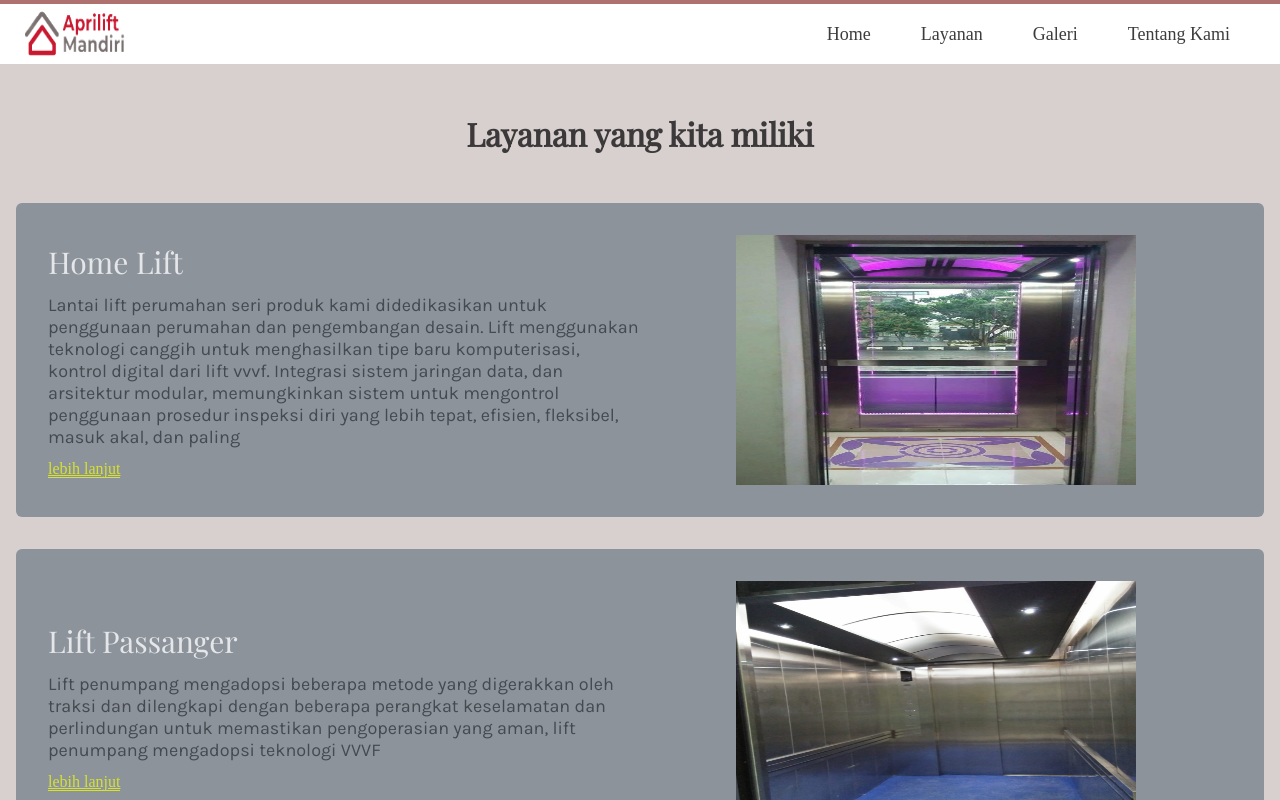
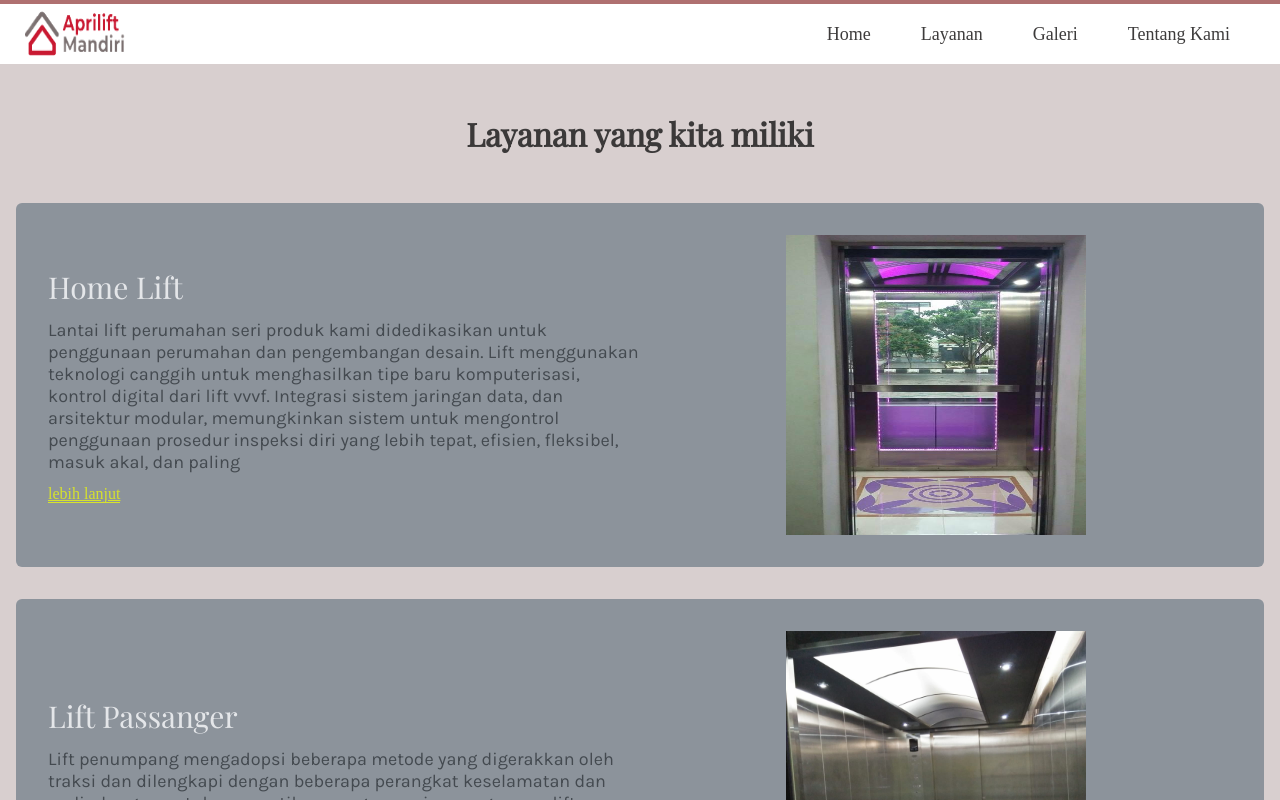
Before and after one commit to shuchan-dev/aprilift, a Next.js app: page /service in a window 1280 px wide. Shown: the top 800 px of the page. Built offline with nearby package versions, Linux system fonts and the light colour scheme.

Commit message:
Update service commponent

```diff
--- a/components/cardService.tsx
+++ b/components/cardService.tsx
@@ -2,7 +2,7 @@ import React from "react";
 import style from "@/components/cardService.module.css";
 import Image from "next/image";
 function CardService(props: any) {
-  const { title, deskripsi, img } = props;
+  const { title, deskripsi, img, h, w } = props;
   const { card, cardStyle, judul, paragraf, images, link } = style;
   return (
     <>
@@ -19,7 +19,7 @@ function CardService(props: any) {
           </a>
         </div>
         <div className={`${images}`}>
-          <Image src={img} alt="imagas" width={400} height={250} />
+          <Image src={img} alt="imagas" width={h} height={w} />
         </div>
       </div>
     </>
--- a/components/services.tsx
+++ b/components/services.tsx
@@ -11,42 +11,56 @@ function Services() {
       deskripsi:
         "Lantai lift perumahan seri produk kami didedikasikan untuk penggunaan perumahan dan pengembangan desain. Lift menggunakan teknologi canggih untuk menghasilkan tipe baru komputerisasi, kontrol digital dari lift vvvf. Integrasi sistem jaringan data, dan arsitektur modular, memungkinkan sistem untuk mengontrol penggunaan prosedur inspeksi diri yang lebih tepat, efisien, fleksibel, masuk akal, dan paling",
       img: "/homeLift.jpg",
+      h: 300,
+      w: 300,
     },
     {
       title: "Lift Passanger",
       deskripsi:
         "Lift penumpang mengadopsi beberapa metode yang digerakkan oleh traksi dan dilengkapi dengan beberapa perangkat keselamatan dan perlindungan untuk memastikan pengoperasian yang aman, lift penumpang mengadopsi teknologi VVVF",
       img: "/pasanger.jpg",
+      h: 300,
+      w: 300,
     },
     {
       title: "Hospital Lift",
       deskripsi:
         "Lift untuk tujuan medis adalah transportasi vertikal. Peralatan yang digunakan di rumah sakit dan lainnya yang relevan. Tempat untuk memindahkan pasien dan instrumen bedah. Lift untuk keperluan medis, dengan keunikan",
       img: "/image1.jpeg",
+      h: 300,
+      w: 300,
     },
     {
       title: "Lift Barang",
       deskripsi:
         "Alat pengangkut barang yang berukuran lebih besar dari dumbwaiter, yaitu di atas 300 Kg. Lift ini biasanya sering dijumpai di pabrik, lantai pertokoan, restoran, hotel, mall",
       img: "/barang.jpg",
+      h: 300,
+      w: 300,
     },
     {
       title: "Dumbwaiter",
       deskripsi:
         "Dumbwaiter adalah alat pengangkut barang berukuran kecil antara 50 Kg hingga 250 Kg. Biasanya sering dijumpai di hotel, rumah sakit dan lain-lain. Cara menggunakan dumbwaiter sangat mudah dan dapat",
       img: "/dumbwaiter.jpg",
+      h: 300,
+      w: 300,
     },
     {
       title: "Maintanence",
       deskripsi:
         "pentingnya maintenance lift yang teratur untuk memastikan keandalan, keselamatan, dan kinerja optimal dari lift. Aprilift Mandiri, sebagai penyedia layanan lift terkemuka, memberikan panduan praktis untuk perawatan lift yang efektif.",
       img: "/maintane.jpg",
+      h: 300,
+      w: 300,
     },
     {
       title: "Spare Parts",
       deskripsi:
         "Kami menyediakan dan menjual suku cadang untuk elevator dan escalator, seperti elevator dan escalator.",
       img: "/sapreap.jpg",
+      h: 300,
+      w: 300,
     },
   ];
 
```
Also changed, not shown: components/imagesGaleri.tsx (+4 -4 lines).
